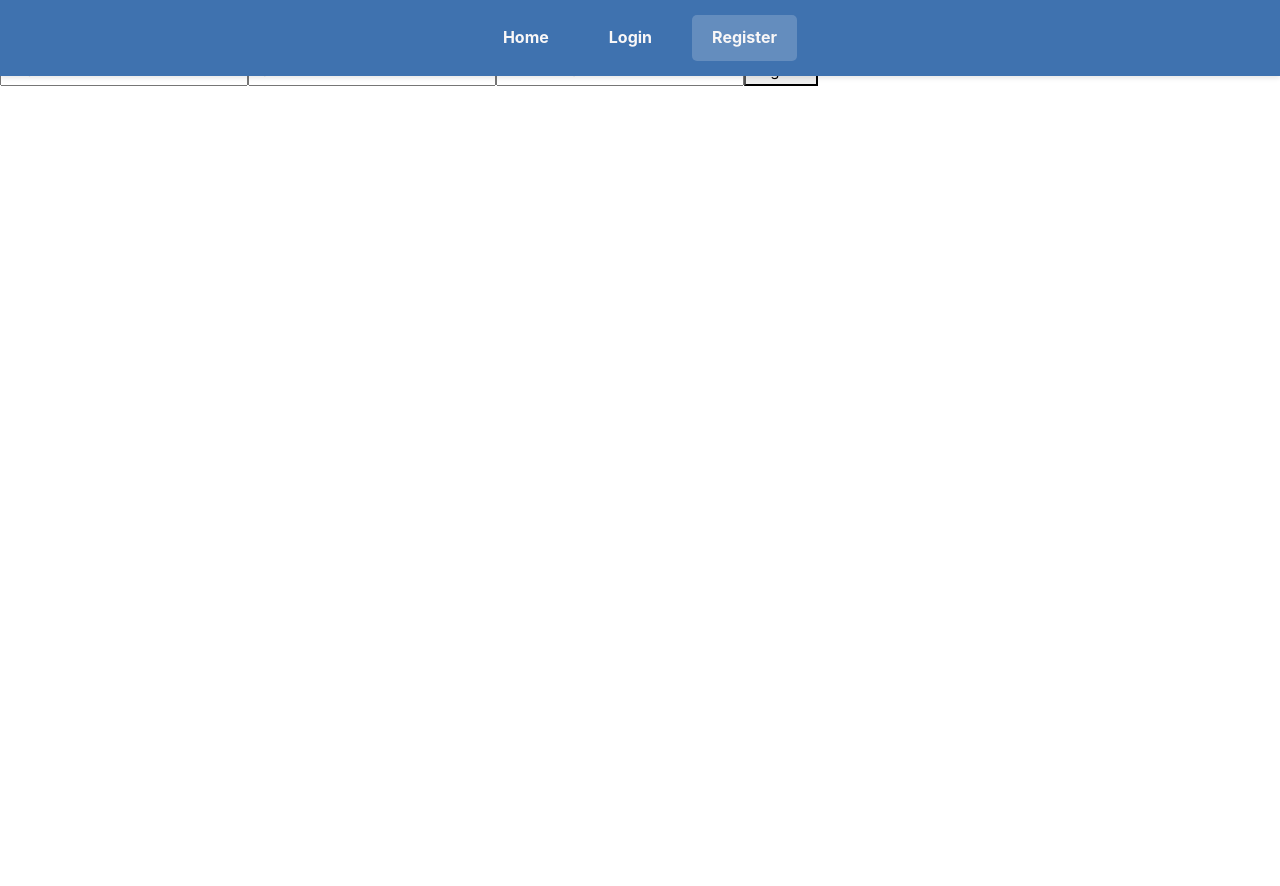
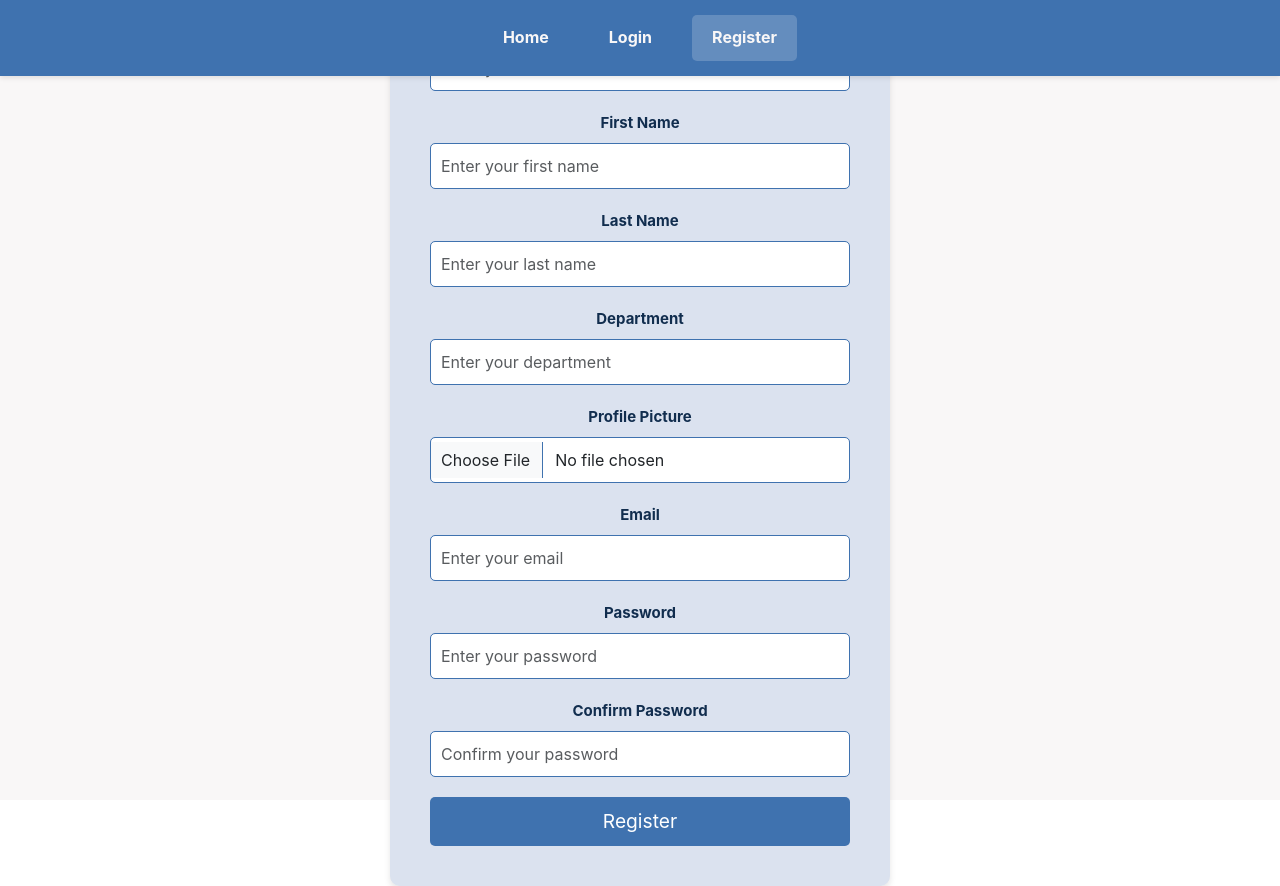
Before and after one commit to tyleeer/713-final-project, a Vue app in the folder frontend/: page /register in a window 1280 px wide. Before the commit the page ends 800 px from the top, so only its background shows below. Built offline with nearby package versions, Linux system fonts and the light colour scheme.

Commit message:
try regis 1

```diff
--- a/frontend/src/views/LoginView.vue
+++ b/frontend/src/views/LoginView.vue
@@ -4,7 +4,7 @@
       <h1 class="login-title">Login</h1>
       <form @submit.prevent="loginUser">
         <div class="form-group">
-          <label for="email" class="form-label">Email</label>
+          <label for="email" class="form-label">Username</label>
           <input v-model="email" type="email" class="form-control" id="email" placeholder="Enter your email" required />
         </div>
         <div class="form-group">
@@ -115,6 +115,7 @@ export default {
 /* สไตล์สำหรับฟอร์ม */
 .form-group {
   margin-bottom: 20px;
+  text-align: left; /* กำหนดให้ชิดซ้าย */
 }
 
 .form-label {
--- a/frontend/src/views/RegisterView.vue
+++ b/frontend/src/views/RegisterView.vue
@@ -1,21 +1,74 @@
 <template>
-  <div class="register">
-    <h1>Register</h1>
-    <form @submit.prevent="registerUser">
-      <input v-model="email" type="email" placeholder="Email" required />
-      <input v-model="password" type="password" placeholder="Password" required />
-      <input v-model="confirmPassword" type="password" placeholder="Confirm Password" required />
-      <button type="submit">Register</button>
-    </form>
-    <p v-if="errorMessage" class="error">{{ errorMessage }}</p>
+  <div class="register-container">
+    <div class="register-card">
+      <h1 class="register-title">Register</h1>
+      <form @submit.prevent="registerUser">
+        <!-- Student ID -->
+        <div class="form-group">
+          <label for="studentId" class="form-label">Student ID</label>
+          <input v-model="studentId" type="text" class="form-control" id="studentId" placeholder="Enter your student ID" required />
+        </div>
+
+        <!-- First Name -->
+        <div class="form-group">
+          <label for="firstName" class="form-label">First Name</label>
+          <input v-model="firstName" type="text" class="form-control" id="firstName" placeholder="Enter your first name" required />
+        </div>
+
+        <!-- Last Name -->
+        <div class="form-group">
+          <label for="lastName" class="form-label">Last Name</label>
+          <input v-model="lastName" type="text" class="form-control" id="lastName" placeholder="Enter your last name" required />
+        </div>
+
+        <!-- Department -->
+        <div class="form-group">
+          <label for="department" class="form-label">Department</label>
+          <input v-model="department" type="text" class="form-control" id="department" placeholder="Enter your department" required />
+        </div>
+
+        <!-- Profile Picture -->
+        <div class="form-group">
+          <label for="profilePic" class="form-label">Profile Picture</label>
+          <input type="file" class="form-control" id="profilePic" @change="onFileChange" />
+        </div>
+
+        <!-- Email -->
+        <div class="form-group">
+          <label for="email" class="form-label">Email</label>
+          <input v-model="email" type="email" class="form-control" id="email" placeholder="Enter your email" required />
+        </div>
+
+        <!-- Password -->
+        <div class="form-group">
+          <label for="password" class="form-label">Password</label>
+          <input v-model="password" type="password" class="form-control" id="password" placeholder="Enter your password" required />
+        </div>
+
+        <!-- Confirm Password -->
+        <div class="form-group">
+          <label for="confirmPassword" class="form-label">Confirm Password</label>
+          <input v-model="confirmPassword" type="password" class="form-control" id="confirmPassword" placeholder="Confirm your password" required />
+        </div>
+
+        <button type="submit" class="btn btn-primary">Register</button>
+        <p v-if="errorMessage" class="error-message">{{ errorMessage }}</p>
+      </form>
+    </div>
   </div>
 </template>
 
 <script>
 import axios from 'axios';
+
 export default {
   data() {
     return {
+      studentId: '',
+      firstName: '',
+      lastName: '',
+      department: '',
+      profilePic: null,
       email: '',
       password: '',
       confirmPassword: '',
@@ -23,17 +76,36 @@ export default {
     };
   },
   methods: {
+    // Handle file input change
+    onFileChange(event) {
+      this.profilePic = event.target.files[0]; // Store the selected file
+    },
     async registerUser() {
+      // ตรวจสอบว่า password กับ confirm password ตรงกันหรือไม่
       if (this.password !== this.confirmPassword) {
         this.errorMessage = 'Passwords do not match';
         return;
       }
+
       try {
-        const response = await axios.post('http://localhost:3000/register', {
-          email: this.email,
-          password: this.password,
+        // ใช้ FormData สำหรับการส่งข้อมูลที่มีไฟล์
+        const formData = new FormData();
+        formData.append('studentId', this.studentId);
+        formData.append('firstName', this.firstName);
+        formData.append('lastName', this.lastName);
+        formData.append('department', this.department);
+        formData.append('profilePic', this.profilePic); // Append file to form data
+        formData.append('email', this.email);
+        formData.append('password', this.password);
+
+        const response = await axios.post('http://localhost:3000/register', formData, {
+          headers: {
+            'Content-Type': 'multipart/form-data', // กำหนดให้เป็นแบบ multipart/form-data
+          },
         });
-        this.$router.push('/login'); // Redirect to login page after successful registration
+
+        // หากการลงทะเบียนสำเร็จ, รีไดเรคไปหน้า Login
+        this.$router.push('/login');
       } catch (error) {
         this.errorMessage = error.response.data.message || 'Error registering user';
       }
@@ -41,3 +113,112 @@ export default {
   },
 };
 </script>
+
+<style scoped>
+/* การตั้งค่าสไตล์หลัก */
+.register-container {
+  background-color: #F9F7F7; /* พื้นหลังของหน้า */
+  display: flex;
+  justify-content: center;
+  align-items: center;
+  height: 100vh; /* ทำให้ความสูงของหน้าเต็มหน้าจอ */
+  margin: 0;
+  padding: 0;
+}
+
+/* สไตล์สำหรับการ์ด Register */
+.register-card {
+  background-color: #DBE2EF; /* สีพื้นหลังของการ์ด */
+  padding: 40px;
+  border-radius: 10px;
+  box-shadow: 0 4px 6px rgba(0, 0, 0, 0.1);
+  width: 100%;
+  max-width: 500px; /* ขนาดกล่อง Register */
+  text-align: center;
+  box-sizing: border-box;
+  min-height: 400px; /* ความสูงขั้นต่ำของการ์ด Register */
+}
+
+/* สไตล์สำหรับหัวข้อ Register */
+.register-title {
+  color: #3F72AF; /* สีหัวข้อ */
+  font-size: 2rem;
+  margin-bottom: 20px;
+}
+
+/* สไตล์สำหรับฟอร์ม */
+.form-group {
+  margin-bottom: 20px;
+}
+
+.form-label {
+  font-weight: bold;
+  color: #112D4E; /* สีของข้อความ */
+}
+
+.form-control {
+  padding: 10px;
+  border-radius: 5px;
+  border: 1px solid #3F72AF;
+  width: 100%;
+  font-size: 1rem;
+}
+
+.form-control:focus {
+  border-color: #112D4E; /* สีของกรอบเมื่อมีการคลิก */
+  box-shadow: 0 0 5px rgba(17, 45, 78, 0.2);
+}
+
+/* สไตล์สำหรับปุ่ม Register */
+button {
+  width: 100%;
+  padding: 10px;
+  background-color: #3F72AF;
+  color: white;
+  border: none;
+  border-radius: 5px;
+  font-size: 1.2rem;
+  cursor: pointer;
+}
+
+button:hover {
+  background-color: #112D4E; /* เมื่อ hover จะเปลี่ยนเป็นสีเข้ม */
+}
+
+/* สไตล์ข้อความผิดพลาด */
+.error-message {
+  color: red;
+  font-size: 0.9rem;
+  text-align: center;
+  margin-top: 10px;
+}
+
+/* สไตล์ลิงก์ Forgot Password */
+.forgot-password-link {
+  display: block;
+  margin-top: 10px;
+  color: #3F72AF;
+  text-decoration: none;
+  font-size: 0.9rem;
+}
+
+.forgot-password-link:hover {
+  color: #112D4E;
+}
+
+/* ปรับให้รองรับการแสดงผลในมือถือ */
+@media (max-width: 768px) {
+  .register-card {
+    padding: 20px;
+    max-width: 90%; /* ลดขนาดกล่องลงในมือถือ */
+  }
+
+  .form-control {
+    font-size: 0.9rem;
+  }
+
+  button {
+    font-size: 1rem;
+  }
+}
+</style>
```
